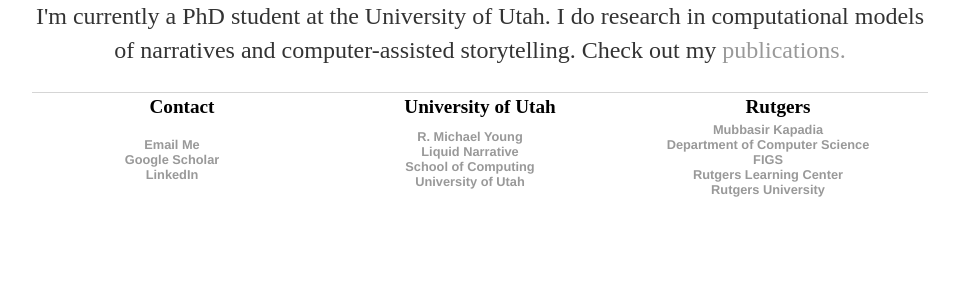
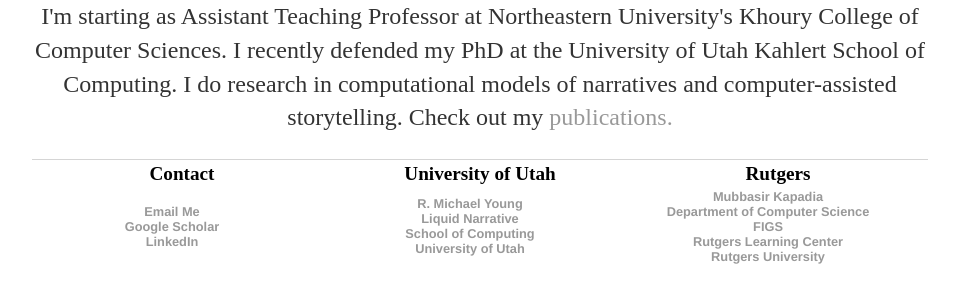
Before and after one commit to rushsangs/rushsangs-old.github.io, a Jekyll site: the page built from index.html, in a window 1280 px wide, cut to the strip 525-828 px from the top of the page. Shown: the whole strip, without its empty margins (160-1119 px from the left). Built offline with Jekyll 4.4.1, drawn with Linux system fonts in a browser that asks for light colours.

Commit message:
updated my homepage

```diff
--- a/index.html
+++ b/index.html
@@ -7,5 +7,5 @@
 	<div style="text-align: center">
 	<img src="images/profile-2022.png" width="400px"/>
 	</div>
-	<p style="text-align:center">I'm currently a PhD student at the University of Utah. I do research in computational models of narratives and computer-assisted storytelling. Check out my <a href="/publications">publications.</a></p>
+	<p style="text-align:center">I'm starting as Assistant Teaching Professor at Northeastern University's Khoury College of Computer Sciences. I recently defended my PhD at the University of Utah Kahlert School of Computing. I do research in computational models of narratives and computer-assisted storytelling. Check out my <a href="/publications">publications.</a></p>
 </div><!-- /.blurb -->
```
